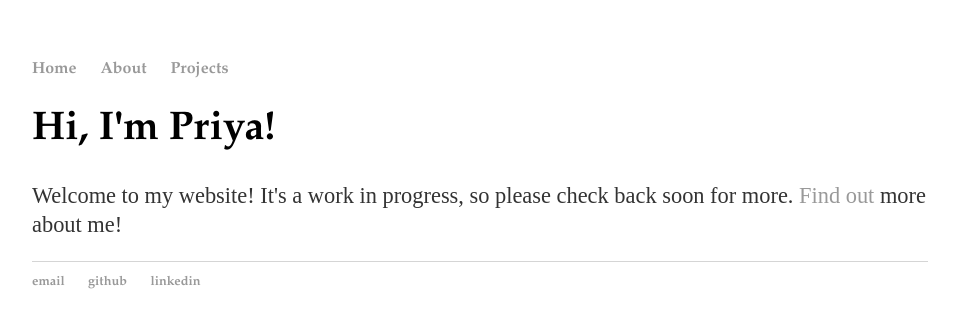
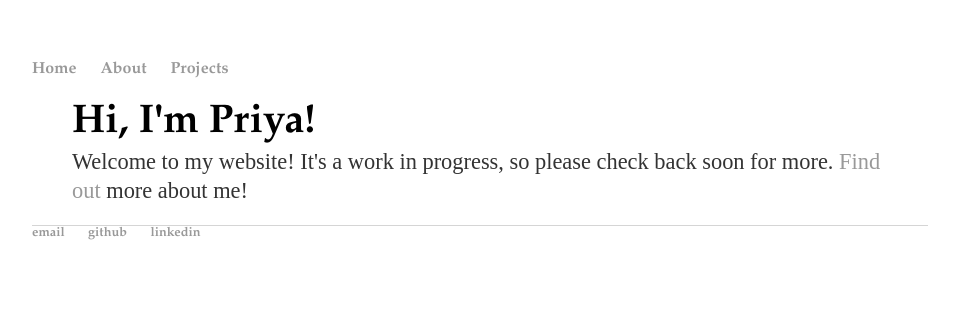
Before and after one commit to priya-padmanaban/priya-padmanaban.github.io, a Jekyll site: the page built from index.html, in a window 1280 px wide. Shown: the top 328 px of the page, without its empty margins (160-1119 px from the left). Built offline with Jekyll 4.4.1, drawn with Linux system fonts in a browser that asks for light colours.

Commit message:
Revert "."
This reverts commit 1c95adcded6d65908e4578cf16146f8394b47fb2.

```diff
--- a/css/main.css
+++ b/css/main.css
@@ -42,18 +42,18 @@
     list-style: none;
 }
 
-*.project {margin: 0; padding: 0;}
+* {margin: 0; padding: 0;}
 
-div.project {
+div {
   margin: 20px;
 }
 
-ul.project {
+ul {
   list-style-type: none;
   width: 500px;
 }
 
-h3.project {
+h3 {
   font: bold 20px/1.5 "Palatino Linotype", "Book Antiqua", Palatino, serif;
 }
 
```
